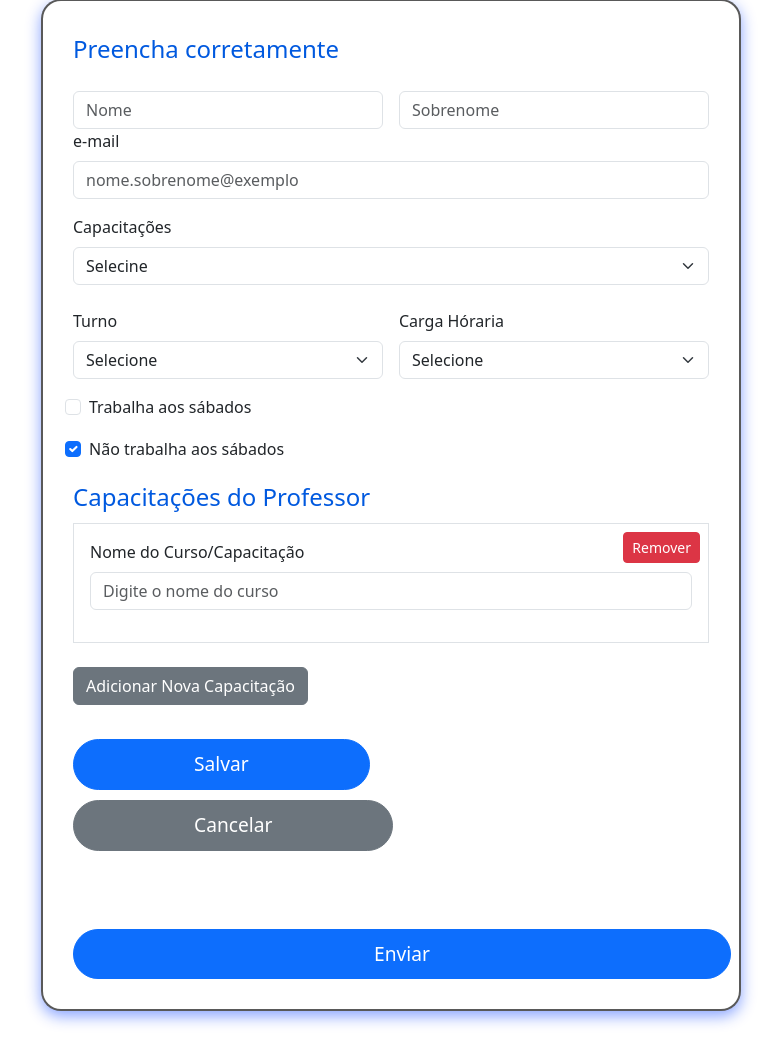
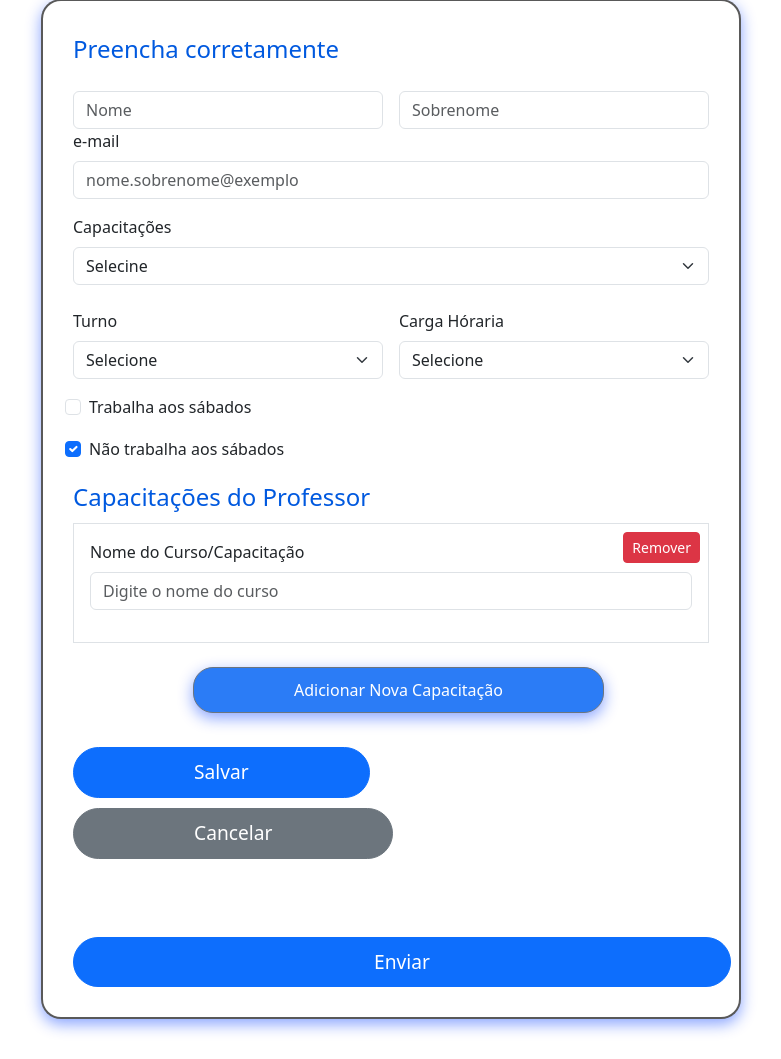
Before and after one commit to FreiCaneco/tcc-senai-mmm, a PHP site: the page made by Formulário_professor.php in a window 1280 px wide. Shown: the part 153-1212 px from the top of the page, without its empty margins (249-1030 px from the left). Before the commit the page ends 1178 px from the top, so only its background shows below. Run offline with PHP 8.4, Linux system fonts and the light colour scheme.

Commit message:
Update Style.css

```diff
--- a/Style.css
+++ b/Style.css
@@ -45,7 +45,7 @@ legend {
     margin-top: 10px;
 }
 
-#add-capacitacao {
+#adicionarCapacitacao{
     font-size: 1.0rem;
     padding: 10px 100px;
     border-radius: 20px;
```
